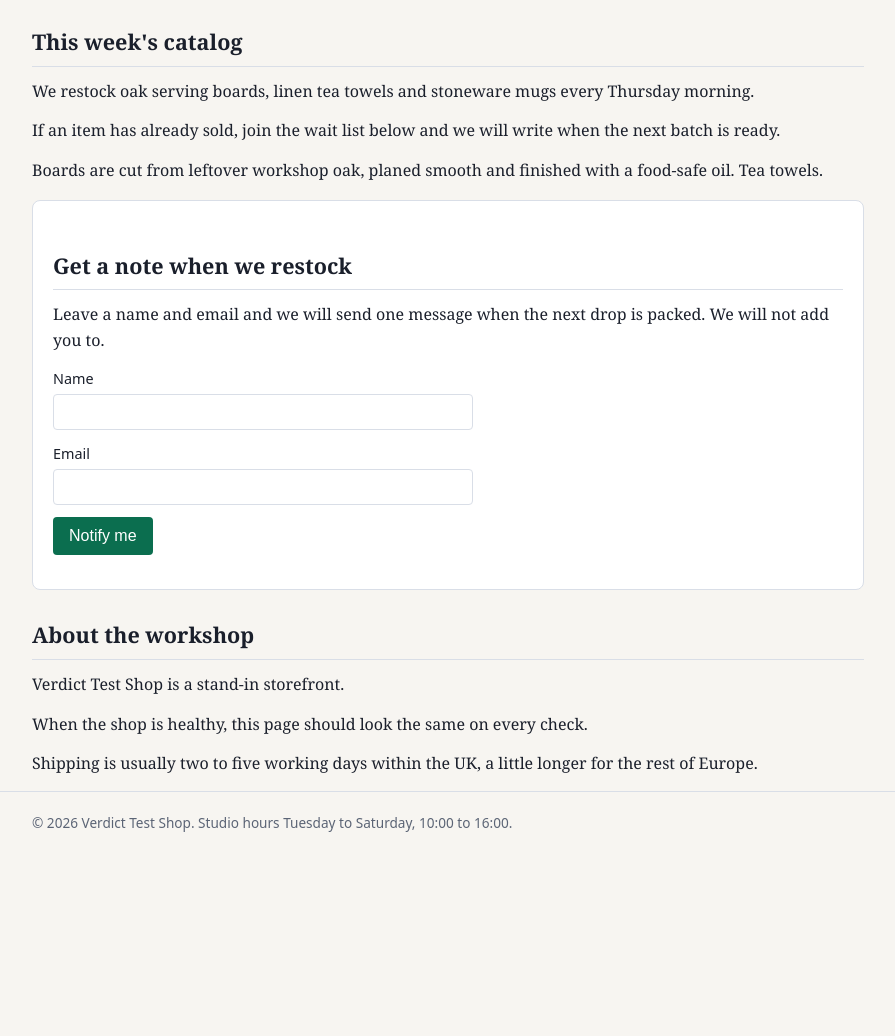
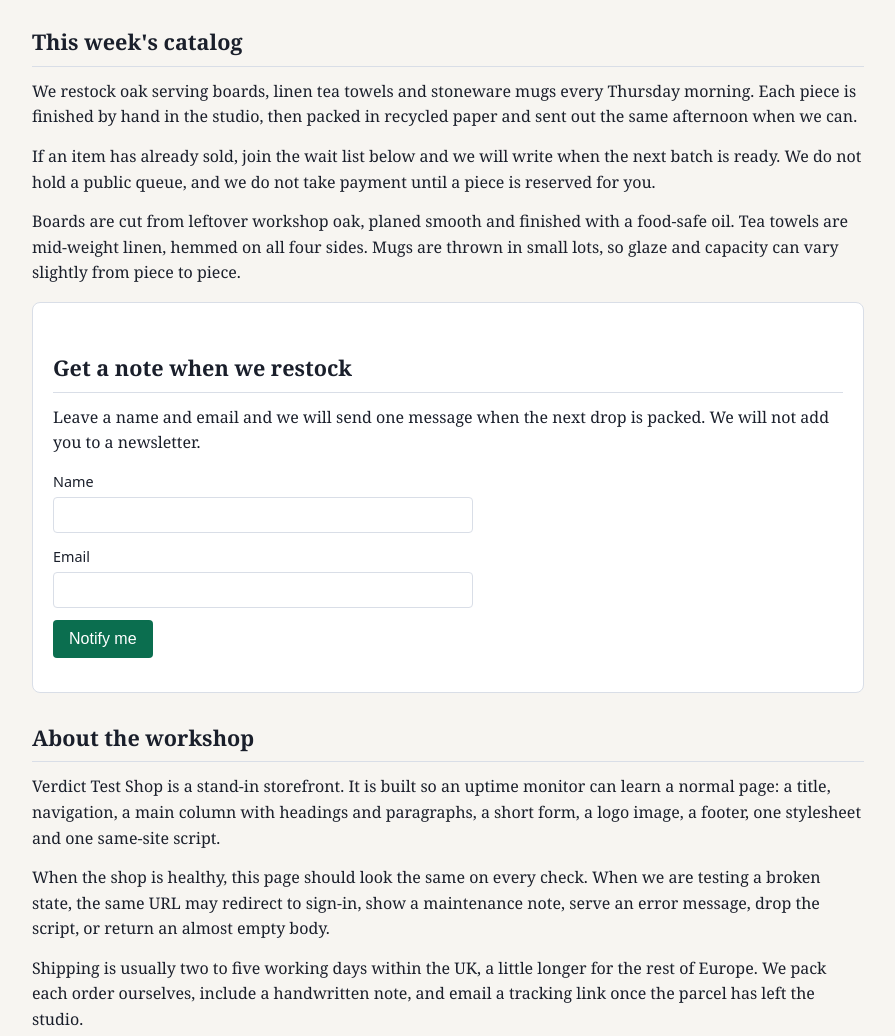
Before and after one commit to Pingara/Pingara.github.io, a plain HTML site: page index.html in a window 1280 px wide. Shown: the part 233-1269 px from the top of the page, without its empty margins (192-1087 px from the left). Before the commit the page ends 1112 px from the top, so only its background shows below. Drawn offline with Linux system fonts and the light colour scheme.

Commit message:
mode: healthy

```diff
--- a/index.html
+++ b/index.html
@@ -27,12 +27,12 @@
 
     <section id="catalog">
       <h2>This week's catalog</h2>
-      <p>We restock oak serving boards, linen tea towels and stoneware mugs every Thursday morning.</p>
-      <p>If an item has already sold, join the wait list below and we will write when the next batch is ready.</p>
-      <p>Boards are cut from leftover workshop oak, planed smooth and finished with a food-safe oil. Tea towels.</p>
+      <p>We restock oak serving boards, linen tea towels and stoneware mugs every Thursday morning. Each piece is finished by hand in the studio, then packed in recycled paper and sent out the same afternoon when we can.</p>
+      <p>If an item has already sold, join the wait list below and we will write when the next batch is ready. We do not hold a public queue, and we do not take payment until a piece is reserved for you.</p>
+      <p>Boards are cut from leftover workshop oak, planed smooth and finished with a food-safe oil. Tea towels are mid-weight linen, hemmed on all four sides. Mugs are thrown in small lots, so glaze and capacity can vary slightly from piece to piece.</p>
       <div class="card">
         <h2>Get a note when we restock</h2>
-        <p>Leave a name and email and we will send one message when the next drop is packed. We will not add you to.</p>
+        <p>Leave a name and email and we will send one message when the next drop is packed. We will not add you to a newsletter.</p>
         <form id="notify-form" action="/" method="post">
           <label>Name
             <input type="text" name="name" autocomplete="name" required>
@@ -48,9 +48,9 @@
 
     <section id="about">
       <h2>About the workshop</h2>
-      <p>Verdict Test Shop is a stand-in storefront.</p>
-      <p>When the shop is healthy, this page should look the same on every check.</p>
-      <p>Shipping is usually two to five working days within the UK, a little longer for the rest of Europe.</p>
+      <p>Verdict Test Shop is a stand-in storefront. It is built so an uptime monitor can learn a normal page: a title, navigation, a main column with headings and paragraphs, a short form, a logo image, a footer, one stylesheet and one same-site script.</p>
+      <p>When the shop is healthy, this page should look the same on every check. When we are testing a broken state, the same URL may redirect to sign-in, show a maintenance note, serve an error message, drop the script, or return an almost empty body.</p>
+      <p>Shipping is usually two to five working days within the UK, a little longer for the rest of Europe. We pack each order ourselves, include a handwritten note, and email a tracking link once the parcel has left the studio.</p>
     </section>
   </main>
   <footer>
```
